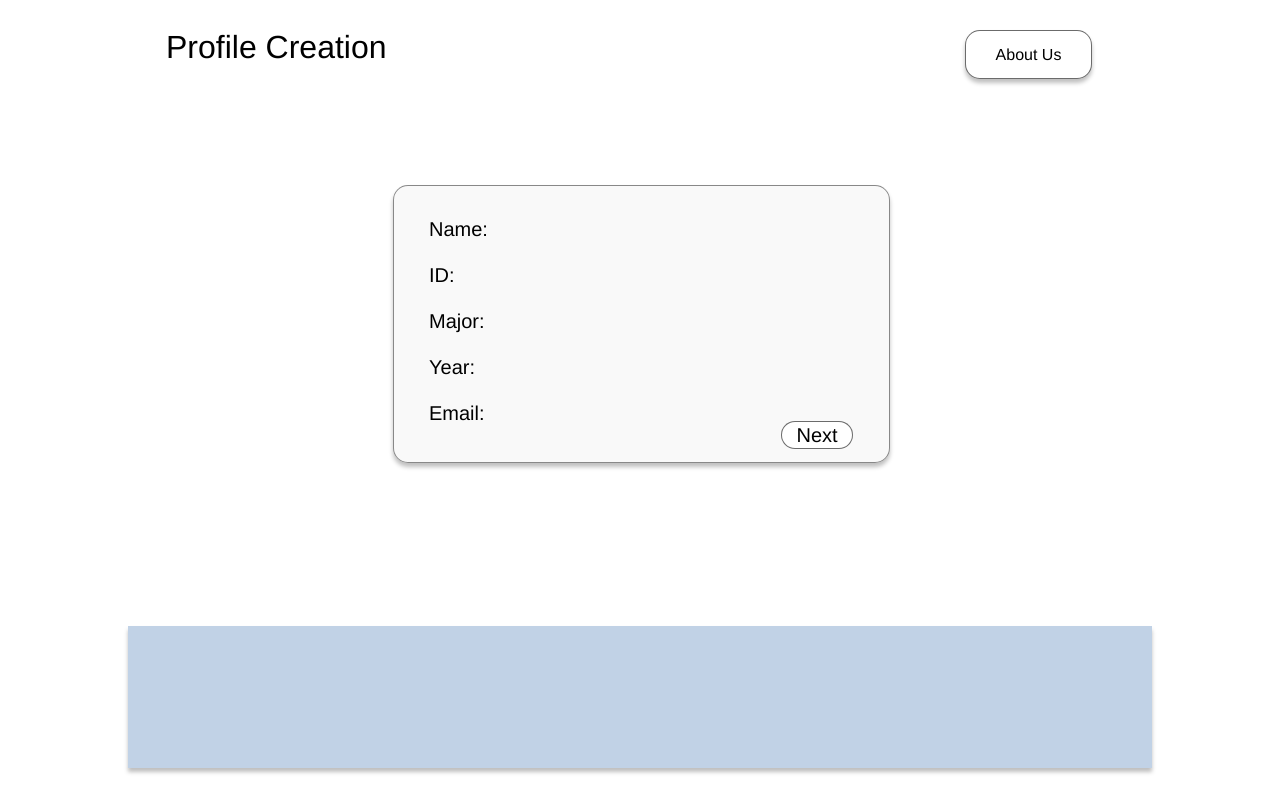
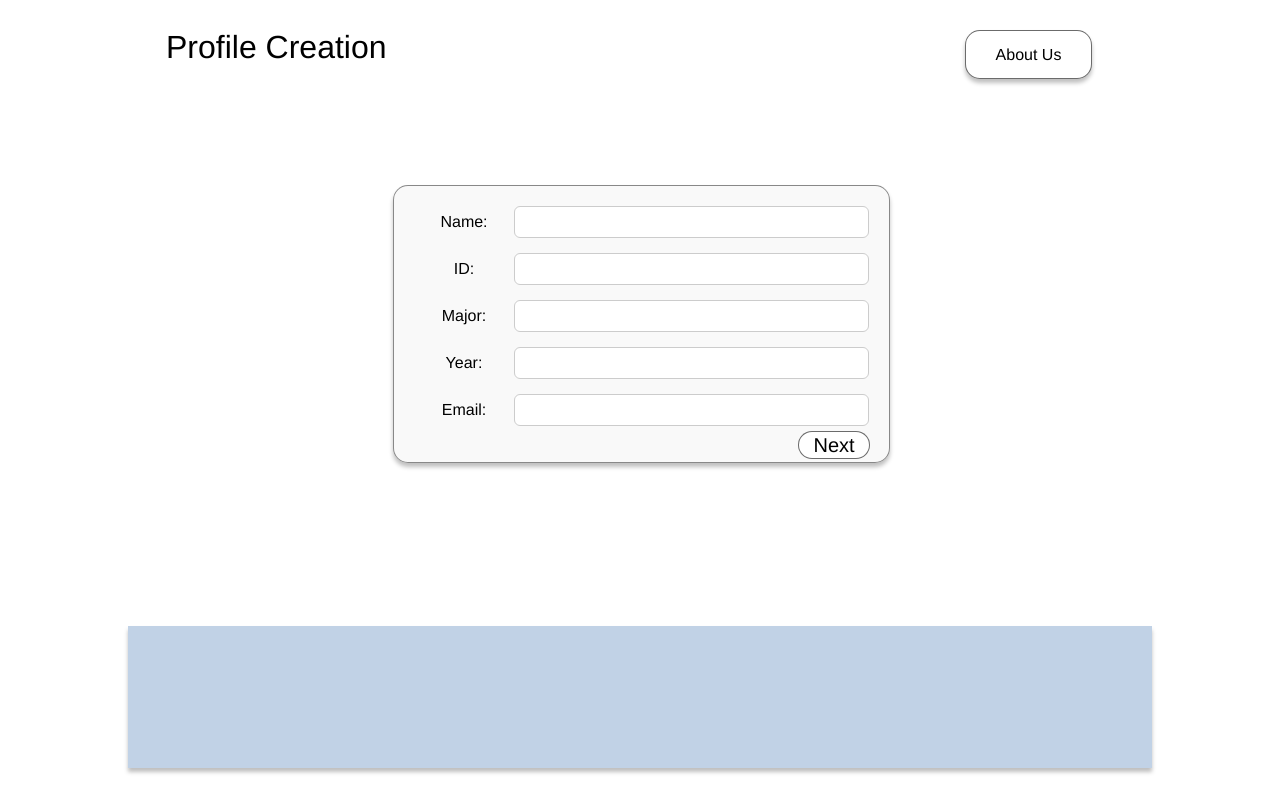
Before and after one commit to CS196Illinois/Group3-SP25, a React (Create React App) app in the folder matcher/: page / in a window 1280 px wide. Built offline with nearby package versions, Linux system fonts and the light colour scheme.

Commit message:
Textboxes

```diff
--- a/matcher/src/Frame2.js
+++ b/matcher/src/Frame2.js
@@ -1,31 +1,57 @@
-import React from "react";
+import React, { useState } from "react";
 import "./style2.css";
-import { Button } from "./Button";  // if you're using a custom button component
 
 export const Frame2 = ({ goToFrame3 }) => {
+  const [name, setName] = useState("");
+  const [id, setId] = useState("");
+  const [major, setMajor] = useState("");
+  const [year, setYear] = useState("");
+  const [email, setEmail] = useState("");
+
   function clickAbout() {
     alert("We are two CS124H students!");
   }
 
-  return (
+  function handleNext() {
+    const userData = { name, id, major, year, email };
+    console.log("Saving to CSV:", userData);
+
+    // Send data to backend to write to CSV (see Part 2)
+    fetch("/api/save", {
+      method: "POST",
+      headers: { "Content-Type": "application/json" },
+      body: JSON.stringify(userData),
+    }).then(() => goToFrame3());
+  }
+return (
     <div className="frame">
       <div className="div-2">
         <div className="rectangle" />
+        <div className="overlap-group">
+          <div className="form-fields">
+            <div className="form-row">
+              <label>Name:</label>
+              <input value={name} onChange={(e) => setName(e.target.value)} />
+            </div>
+            <div className="form-row">
+              <label>ID:</label>
+              <input value={id} onChange={(e) => setId(e.target.value)} />
+            </div>
+            <div className="form-row">
+              <label>Major:</label>
+              <input value={major} onChange={(e) => setMajor(e.target.value)} />
+            </div>
+            <div className="form-row">
+              <label>Year:</label>
+              <input value={year} onChange={(e) => setYear(e.target.value)} />
+            </div>
+            <div className="form-row">
+              <label>Email:</label>
+              <input value={email} onChange={(e) => setEmail(e.target.value)} />
+            </div>
+          </div>
 
-        <div className="overlap-group">
-          <p className="name-id">
-            Name: <br />
-            <br />
-            ID: <br />
-            <br />
-            Major:
-            <br /> <br />
-            Year: <br />
-            <br />
-            Email:
-          </p>
-
-          <button className="button button-instance" onClick={goToFrame3}>
+          <button className="button button-instance" onClick={handleNext}>
             <span className="button-2">Next</span>
           </button>
         </div>
--- a/matcher/src/Frame3.js
+++ b/matcher/src/Frame3.js
@@ -1,10 +1,27 @@
-import React from "react";
+import React, { useState } from "react";
 import "./style3.css";
-import { Button } from "./Button";  // if you're using a custom button component
 
 export const Frame3 = ({ goToFrame4 }) => {
+  const [classes, setClasses] = useState(["", "", "", "", ""]);
+
   function clickAbout() {
     alert("We are two CS124H students!");
+  }
+
+  function handleChange(index, value) {
+    const updated = [...classes];
+    updated[index] = value;
+    setClasses(updated);
+  }
+
+  function handleNext() {
+    console.log("Classes:", classes);
+
+    fetch("/api/save-classes", {
+      method: "POST",
+      headers: { "Content-Type": "application/json" },
+      body: JSON.stringify({ classes }),
+    }).then(() => goToFrame4());
   }
 
   return (
@@ -13,19 +30,19 @@ export const Frame3 = ({ goToFrame4 }) => {
         <div className="rectangle" />
 
         <div className="overlap-group">
-          <p className="class-class">
-            Class 1: <br />
-            <br />
-            Class 2: <br />
-            <br />
-            Class 3:
-            <br /> <br />
-            Class 4: <br />
-            <br />
-            Class 5:
-          </p>
+          <div className="form-fields">
+            {classes.map((cls, idx) => (
+              <div className="form-row" key={idx}>
+                <label>Class {idx + 1}:</label>
+                <input
+                  value={cls}
+                  onChange={(e) => handleChange(idx, e.target.value)}
+                />
+              </div>
+            ))}
+          </div>
 
-          <button className="button button-instance" onClick={goToFrame4}>
+          <button className="button button-instance" onClick={handleNext}>
             <span className="button-2">Next</span>
           </button>
         </div>
--- a/matcher/src/Frame4.js
+++ b/matcher/src/Frame4.js
@@ -1,10 +1,27 @@
-import React from "react";
+import React, { useState } from "react";
 import "./style4.css";
-import { Button } from "./Button";  // if you're using a custom button component
 
 export const Frame4 = ({ goToFrame5 }) => {
+  const [times, setTimes] = useState(["", "", "", "", ""]);
+
   function clickAbout() {
     alert("We are two CS124H students!");
+  }
+
+  function handleChange(idx, val) {
+    const copy = [...times];
+    copy[idx] = val;
+    setTimes(copy);
+  }
+
+  function handleNext() {
+    console.log("Times:", times);
+    // send to your backend if needed:
+    fetch("/api/save-times", {
+      method: "POST",
+      headers: { "Content-Type": "application/json" },
+      body: JSON.stringify({ times }),
+    }).then(() => goToFrame5());
   }
 
   return (
@@ -13,32 +30,37 @@ export const Frame4 = ({ goToFrame5 }) => {
         <div className="rectangle" />
 
         <div className="overlap-group">
-          <p className="time-time-time">
-            Time 1: <br />
-            <br />
-            Time 2: <br />
-            <br />
-            Time 3:
-            <br /> <br />
-            Time 4: <br />
-            <br />
-            Time 5:
-          </p>
+          <div className="form-fields">
+            {times.map((t, i) => (
+              <div className="form-row" key={i}>
+                <label>Time {i + 1}:</label>
+                <input
+                  type="text"
+                  value={t}
+                  onChange={(e) => handleChange(i, e.target.value)}
+                />
+              </div>
+            ))}
+          </div>
 
-          <button className="button button-instance" onClick={goToFrame5}>
+          <button
+            className="button button-instance"
+            onClick={handleNext}
+          >
             <span className="button-2">Next</span>
           </button>
         </div>
 
         <div className="text-wrapper-2">Profile Creation</div>
 
-        <button className="button-wrapper">
-          <button onClick={clickAbout} className="button-3">About Us</button>
+        <button className="button-wrapper" onClick={clickAbout}>
+          <span className="button-3">About Us</span>
         </button>
       </div>
     </div>
   );
 };
+
 // import React from "react";
 // import { Button } from "./Button";
 // import "./style4.css";
--- a/matcher/src/Frame5.js
+++ b/matcher/src/Frame5.js
@@ -1,36 +1,86 @@
-import React from "react";
+import React, { useState } from "react";
 import "./style5.css";
-import { Button } from "./Button";  // if you're using a custom button component
 
 export const Frame5 = ({ goToFrame6 }) => {
+  const [studyStyle, setStudyStyle] = useState("");
+  const [groupSize, setGroupSize] = useState("");
+  const [spot1, setSpot1] = useState("");
+  const [spot2, setSpot2] = useState("");
+  const [spot3, setSpot3] = useState("");
+
   function clickAbout() {
     alert("We are two CS124H students!");
+  }
+
+  function handleFinish() {
+    const studyPreferences = {
+      studyStyle,
+      groupSize,
+      studySpots: [spot1, spot2, spot3]
+    };
+
+    console.log("Study Preferences:", studyPreferences);
+    fetch("/api/save-preferences", {
+      method: "POST",
+      headers: { "Content-Type": "application/json" },
+      body: JSON.stringify(studyPreferences),
+    }).then(() => goToFrame6());
   }
 
   return (
     <div className="frame">
       <div className="div-2">
         <div className="rectangle" />
+        <div className="text-wrapper-2">Profile Creation</div>
 
         <div className="overlap-group">
-          <p className="study-style-group">
-            Study Style: <br />
-            <br />
-            Group Size: <br />
-            <br />
-            Study Location 1:
-            <br /> <br />
-            Study Location 2: <br />
-            <br />
-            Study Location 3:
-          </p>
+          <div className="form-fields">
+            <div className="form-row">
+              <label>Study Style:</label>
+              <input
+                type="text"
+                value={studyStyle}
+                onChange={(e) => setStudyStyle(e.target.value)}
+              />
+            </div>
+            <div className="form-row">
+              <label>Group Size:</label>
+              <input
+                type="text"
+                value={groupSize}
+                onChange={(e) => setGroupSize(e.target.value)}
+              />
+            </div>
+            <div className="form-row">
+              <label>Study Spot 1:</label>
+              <input
+                type="text"
+                value={spot1}
+                onChange={(e) => setSpot1(e.target.value)}
+              />
+            </div>
+            <div className="form-row">
+              <label>Study Spot 2:</label>
+              <input
+                type="text"
+                value={spot2}
+                onChange={(e) => setSpot2(e.target.value)}
+              />
+            </div>
+            <div className="form-row">
+              <label>Study Spot 3:</label>
+              <input
+                type="text"
+                value={spot3}
+                onChange={(e) => setSpot3(e.target.value)}
+              />
+            </div>
+          </div>
 
-          <button className="button button-instance" onClick={goToFrame6}>
-            <span className="button-2">Finish</span>
+          <button className="button button-instance" onClick={handleFinish}>
+            <div className="button-2">Finish</div>
           </button>
         </div>
-
-        <div className="text-wrapper-2">Profile Creation</div>
 
         <button className="button-wrapper">
           <button onClick={clickAbout} className="button-3">About Us</button>
--- a/matcher/src/style2.css
+++ b/matcher/src/style2.css
@@ -36,6 +36,17 @@
     width: 495px;
   }
 
+  /* Updated Button Positioning */
+  .frame .overlap-group .button.button-instance {
+    top: 245px !important; /* Changed from 235px to 255px (20px lower) */
+    left: 404px !important;
+    position: absolute !important;
+    width: 72px !important;
+    height: 28px !important;
+    display: flex !important;
+  }
+
+  /* Rest of your existing styles... */
   .frame .name-id {
     color: #000000;
     font-family: "Happy Monkey-Regular", Helvetica;
@@ -46,32 +57,24 @@
     line-height: normal;
     position: absolute;
     top: 12px;
-    text-align: left; /* Add this */
-    padding-left: 0; /* Add this */
-    margin-left: 0; /* Add this */
-    width: calc(100% - 70px); /* Adjust width to account for left positioning */
+    text-align: left;
+    padding-left: 0;
+    margin-left: 0;
+    width: calc(100% - 70px);
   }
 
-.frame .button-instance {
-    display: flex !important;
-    height: 28px !important;
-    left: 387px !important;
-    position: absolute !important;
-    top: 235px !important;
-    width: 72px !important;
-}
-
-.frame .design-component-instance-node {
-    font-size: 20px !important;
-    margin-bottom: -7.00px !important;
-    margin-left: -6.50px !important;
-    margin-right: -6.50px !important;
-    margin-top: -9.00px !important;
-    white-space: nowrap !important;
-}
-
-.frame .button-2 {
-    font-size: 20px !important;
+  .frame .button {
+    all: unset;
+    align-items: center;
+    background-color: #ffffff;
+    border: 1px solid;
+    border-color: #00000094;
+    border-radius: 15px;
+    box-sizing: border-box;
+    display: flex;
+    gap: 10px;
+    justify-content: center;
+    padding: 10px 20px;
   }
 
   .frame .text-wrapper-2 {
@@ -106,16 +109,30 @@
     width: 127px;
   }
 
-.frame .button-3 {
-    all: unset;
-    box-sizing: border-box;
-    color: #000000;
-    font-family: "Inter-Regular", Helvetica;
+  /* Form Styles */
+  .form-fields {
+    padding: 20px;
+    display: flex;
+    flex-direction: column;
+    gap: 15px;
+    font-family: "Happy Monkey-Regular", Helvetica;
+  }
+
+  .form-row {
+    display: flex;
+    justify-content: space-between;
+    align-items: center;
+  }
+
+  .form-row label {
+    width: 80px;
+  }
+
+  .form-row input {
+    flex: 1;
+    padding: 6px 10px;
+    border: 1px solid #ccc;
+    border-radius: 6px;
     font-size: 16px;
-    font-weight: 400;
-    letter-spacing: 0;
-    line-height: normal;
-    position: relative;
-    white-space: nowrap;
-    width: fit-content;
+    font-family: "Happy Monkey-Regular", Helvetica;
   }
--- a/matcher/src/style3.css
+++ b/matcher/src/style3.css
@@ -115,3 +115,30 @@
     white-space: nowrap;
     width: fit-content;
 }
+
+.form-fields {
+    padding: 20px;
+    display: flex;
+    flex-direction: column;
+    gap: 15px;
+    font-family: "Happy Monkey-Regular", Helvetica;
+  }
+
+  .form-row {
+    display: flex;
+    justify-content: space-between;
+    align-items: center;
+  }
+
+  .form-row label {
+    width: 100px;
+  }
+
+  .form-row input {
+    flex: 1;
+    padding: 6px 10px;
+    border: 1px solid #ccc;
+    border-radius: 6px;
+    font-size: 16px;
+    font-family: "Happy Monkey-Regular", Helvetica;
+  }
```
Lines whose indentation alone changed are shown as unchanged.
